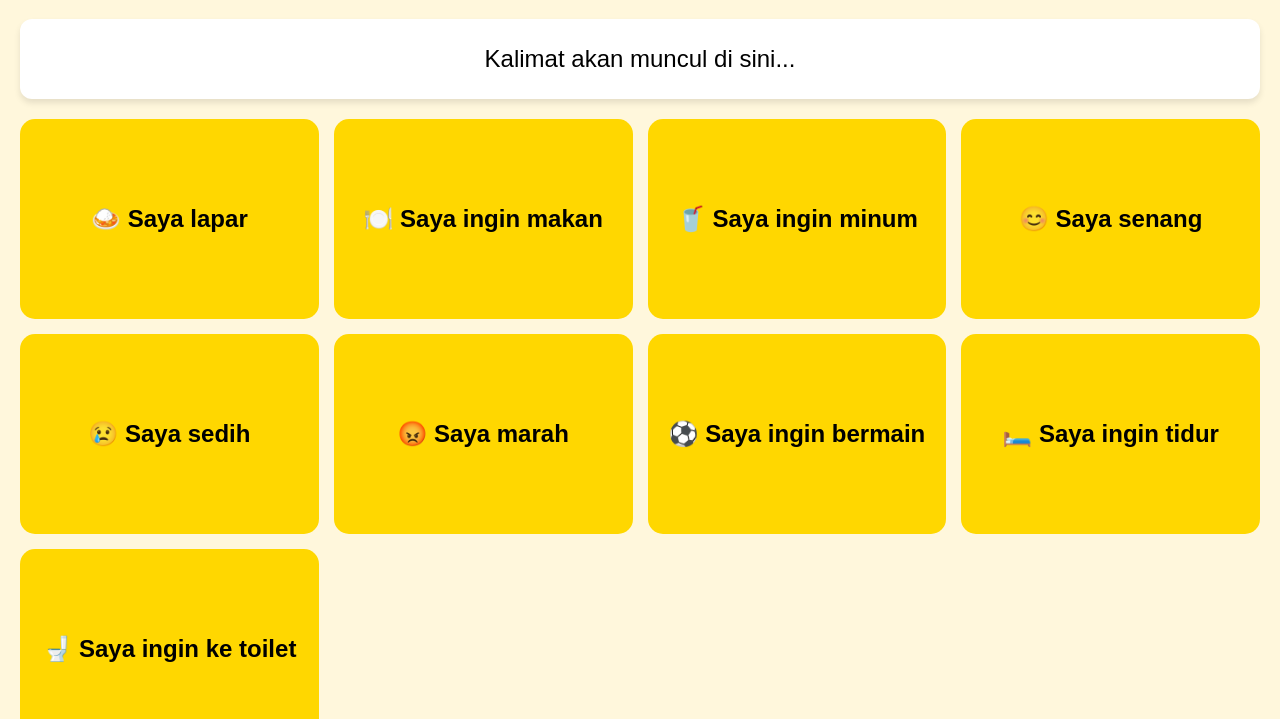
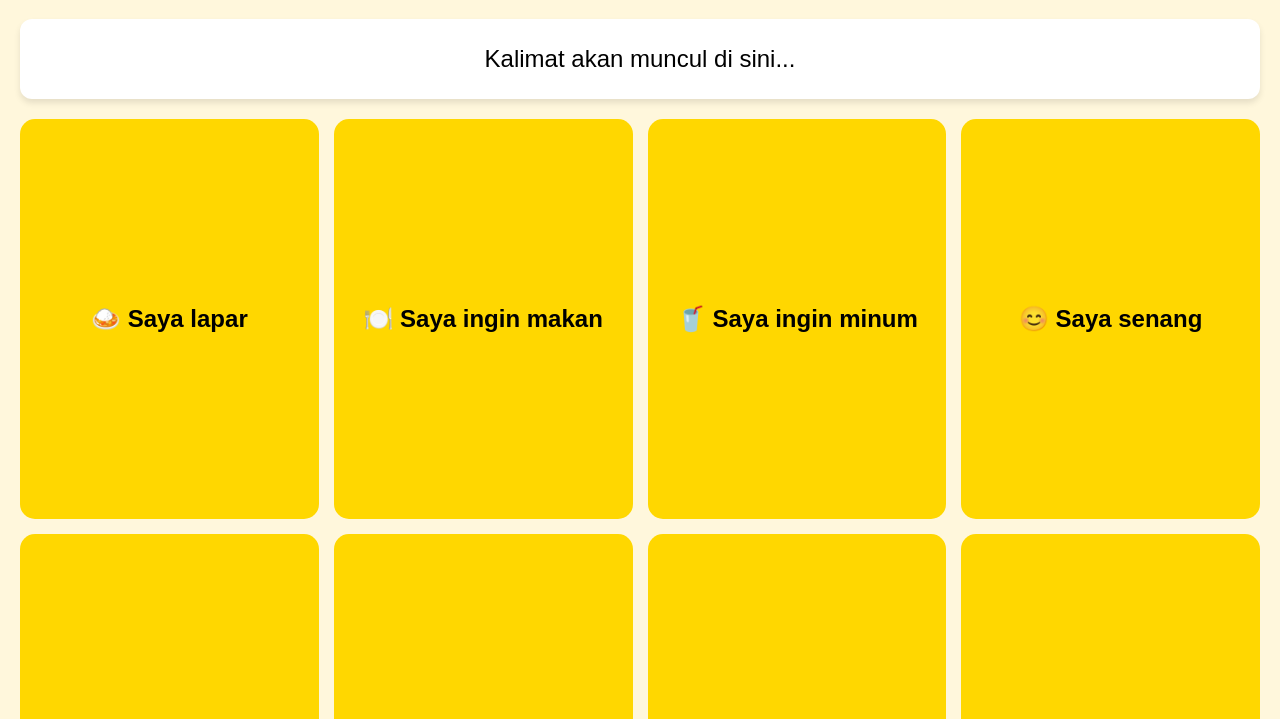
Before and after one commit to resolvedretry/hww, a plain HTML site: page index.html in a window 1280 px wide. Shown: the part 81-800 px from the top of the page. Drawn offline with Linux system fonts and the light colour scheme.

Commit message:
Update styles.css

```diff
--- a/styles.css
+++ b/styles.css
@@ -45,7 +45,7 @@ header h1 {
     border-radius: 15px;
     cursor: pointer;
     width: 100%;
-    height: 200px; /* Add this to set button height */
+    height: 400px; /* Add this to set button height */
     display: flex;
     align-items: center;
     justify-content: center;
```
